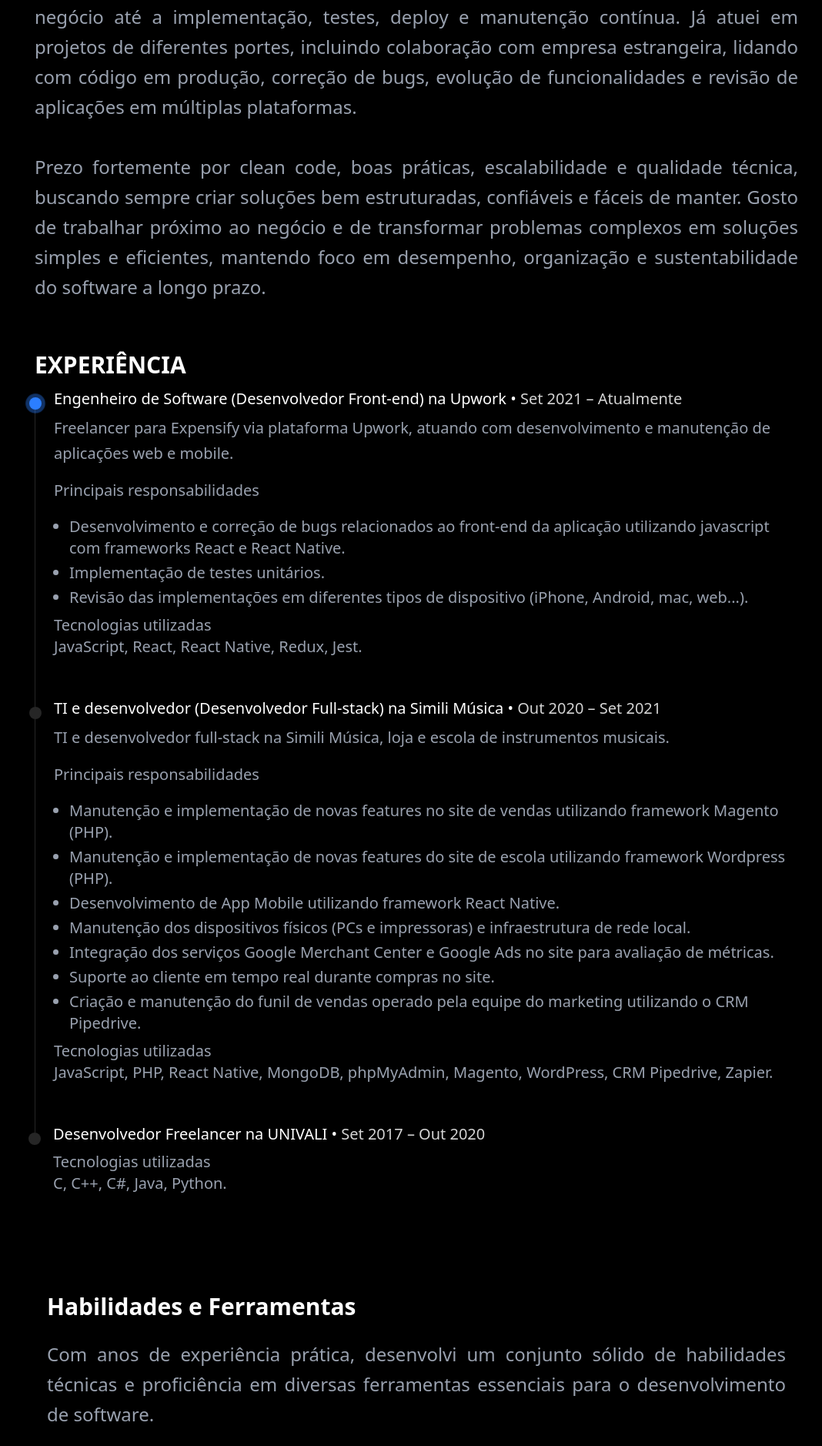
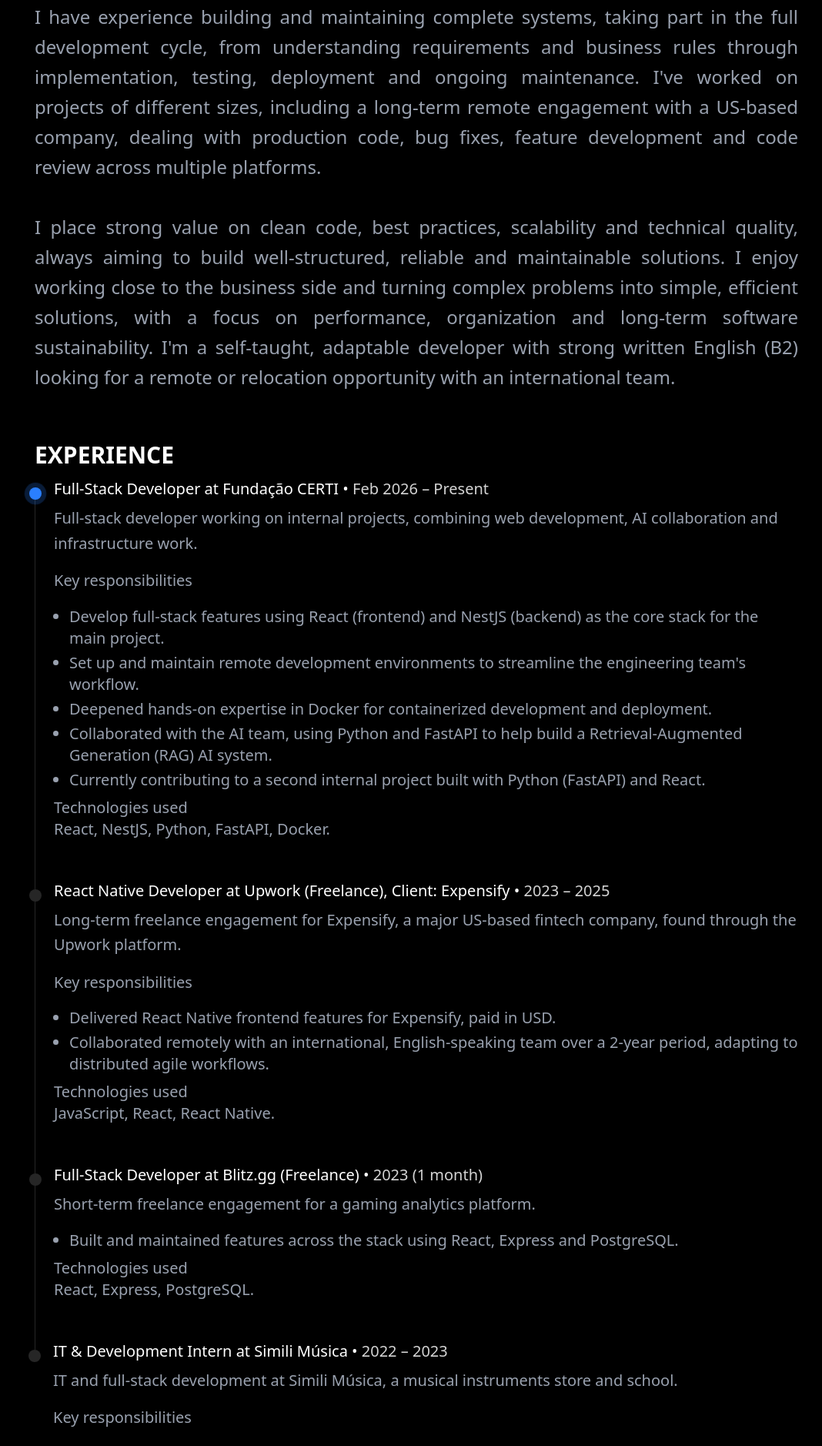
Before and after one commit to mateusbra/Portfolio, a React (Vite) app: page / in a window 1280 px wide. Shown: the part 892-2770 px from the top of the page at 77% size, without its empty margins (99-1167 px from the left). Built offline with nearby package versions, Linux system fonts and the light colour scheme.

Commit message:
feat: update title and content in App component for clarity and professionalism

```diff
--- a/index.html
+++ b/index.html
@@ -5,7 +5,7 @@
     <link rel="icon" type="image/png" href="/icone.png" />
     <link href="/src/App.css" rel="stylesheet">
     <meta name="viewport" content="width=device-width, initial-scale=1.0" />
-    <title>Matheus Braz | Engenheiro de Software</title>
+    <title>Matheus Braz | Full-Stack Developer</title>
   </head>
   <body>
     <div id="root"></div>
--- a/src/App.tsx
+++ b/src/App.tsx
@@ -13,21 +13,21 @@ export default function App() {
       </div>
       {/* Título */}
       <h1 className="text-2xl md:text-3xl font-semibold text-center">
-        Engenheiro Full-Stack
+        Full-Stack Developer
         <span className="text-[#3178C6]"> TypeScript</span>,{" "}
-        <span className="text-[#61DAFB]">React</span> e{" "}
+        <span className="text-[#61DAFB]">React</span> and{" "}
         <span className="text-[#339933]">Node.js</span>
       </h1>
 
       {/* Descrição */}
       <p className="text-3xl text-center text-gray-400 max-w-5xl ">
-        Trabalho com tecnologias como Next.js, React, Tailwind CSS, Node.js, Express e ferramentas de IA.
+        I work with technologies such as React, React Native, Next.js, Node.js, NestJS, Python/FastAPI, PostgreSQL, Docker and AI tools (RAG, MCP).
       </p>
 
       {/* Botões */}
       <div className="flex gap-4 mt-4">
         <a
-          href="https://linkedin.com/in/matheus-braz-240b52266/"
+          href="https://www.linkedin.com/in/matheus-braz-silva/"
           target="_blank"
           rel="noopener noreferrer"
           className="color-inherit flex items-center gap-2 px-6 py-3 rounded-lg bg-[#0A66C2] text-white font-medium hover:opacity-90 transition"
@@ -48,20 +48,20 @@ export default function App() {
       </div>
       <section className="mt-16 max-w-5xl px-4">
         <h2 className="text-2xl md:text-3xl font-bold text-white mb-6">
-          SOBRE MIM
+          ABOUT ME
         </h2>
         <p className=" text-2xl text-gray-400 leading-relaxed text-justify">
-          Sou desenvolvedor Full Stack com experiência sólida na stack JavaScript/TypeScript, atuo há alguns anos no desenvolvimento de aplicações web e mobile utilizadas em ambientes reais de produção. Trabalho com Node.js no back-end, utilizando Express, e no front-end com React, Next.js e Vue, além de experiência no desenvolvimento de aplicações mobile com React Native.
+          I'm a Full-Stack Developer transitioning from Junior to Mid-level, with hands-on, end-to-end experience across React, React Native, Node.js/NestJS, Python/FastAPI, PostgreSQL and Docker. My background spans IT infrastructure, mobile development (an app published on Google Play), e-commerce platforms (Magento/WordPress) and growth analytics, and more recently I've been moving into AI-driven products, including Retrieval-Augmented Generation (RAG) pipelines and MCP (Model Context Protocol) servers.
           <br /><br />
-          Tenho vivência na construção e manutenção de sistemas completos, participando de todo o ciclo de desenvolvimento, desde o entendimento de requisitos e regras de negócio até a implementação, testes, deploy e manutenção contínua. Já atuei em projetos de diferentes portes, incluindo colaboração com empresa estrangeira, lidando com código em produção, correção de bugs, evolução de funcionalidades e revisão de aplicações em múltiplas plataformas.
+          I have experience building and maintaining complete systems, taking part in the full development cycle, from understanding requirements and business rules through implementation, testing, deployment and ongoing maintenance. I've worked on projects of different sizes, including a long-term remote engagement with a US-based company, dealing with production code, bug fixes, feature development and code review across multiple platforms.
           <br /><br />
-          Prezo fortemente por clean code, boas práticas, escalabilidade e qualidade técnica, buscando sempre criar soluções bem estruturadas, confiáveis e fáceis de manter. Gosto de trabalhar próximo ao negócio e de transformar problemas complexos em soluções simples e eficientes, mantendo foco em desempenho, organização e sustentabilidade do software a longo prazo.
+          I place strong value on clean code, best practices, scalability and technical quality, always aiming to build well-structured, reliable and maintainable solutions. I enjoy working close to the business side and turning complex problems into simple, efficient solutions, with a focus on performance, organization and long-term software sustainability. I'm a self-taught, adaptable developer with strong written English (B2) looking for a remote or relocation opportunity with an international team.
         </p>
       </section>
 
       <section className="mt-16 max-w-5xl px-4 pb-16">
         <h2 className="text-2xl md:text-3xl font-bold text-white mb-6">
-          EXPERIÊNCIA
+          EXPERIENCE
         </h2>
 
 
@@ -78,25 +78,27 @@ export default function App() {
           {/* Conteúdo */}
           <div className="flex flex-col gap-2 -mt-3 text-base">
             <h3 className="text-white text-xl">
-              Engenheiro de Software (Desenvolvedor Front-end) na Upwork • <span className="text-neutral-300">Set 2021 – Atualmente</span>
+              Full-Stack Developer at Fundação CERTI • <span className="text-neutral-300">Feb 2026 – Present</span>
             </h3>
 
             <p className="text-gray-400 leading-relaxed text-xl">
-              Freelancer para Expensify via plataforma Upwork, atuando com desenvolvimento e manutenção de aplicações web e mobile.
+              Full-stack developer working on internal projects, combining web development, AI collaboration and infrastructure work.
               <br />
             </p>
             <p className="text-gray-400 leading-relaxed mt-2 text-xl">
-              Principais responsabilidades
+              Key responsibilities
             </p>
             <ul className="mt-2 list-disc space-y-1 pl-5 text-gray-400 text-xl">
-              <li>Desenvolvimento e correção de bugs relacionados ao front-end da aplicação utilizando javascript com frameworks React e React Native.</li>
-              <li>Implementação de testes unitários.</li>
-              <li>Revisão das implementações em diferentes tipos de dispositivo (iPhone, Android, mac, web...).</li>
+              <li>Develop full-stack features using React (frontend) and NestJS (backend) as the core stack for the main project.</li>
+              <li>Set up and maintain remote development environments to streamline the engineering team's workflow.</li>
+              <li>Deepened hands-on expertise in Docker for containerized development and deployment.</li>
+              <li>Collaborated with the AI team, using Python and FastAPI to help build a Retrieval-Augmented Generation (RAG) AI system.</li>
+              <li>Currently contributing to a second internal project built with Python (FastAPI) and React.</li>
             </ul>
             <span className="text-gray-400 text-xl">
-              Tecnologias utilizadas
+              Technologies used
               <br />
-              JavaScript, React, React Native, Redux, Jest.
+              React, NestJS, Python, FastAPI, Docker.
             </span>
           </div>
         </section>
@@ -114,31 +116,58 @@ export default function App() {
           {/* Conteúdo */}
           <div className="flex flex-col gap-2 -mt-3 text-base">
             <h3 className="text-white text-xl">
-              TI e desenvolvedor (Desenvolvedor Full-stack) na Simili Música • <span className="text-neutral-300">Out 2020 – Set 2021</span>
+              React Native Developer at Upwork (Freelance), Client: Expensify • <span className="text-neutral-300">2023 – 2025</span>
             </h3>
 
             <p className="text-gray-400 leading-relaxed text-xl">
-              TI e desenvolvedor full-stack na Simili Música, loja e escola de instrumentos musicais.
+              Long-term freelance engagement for Expensify, a major US-based fintech company, found through the Upwork platform.
+              <br />
             </p>
             <p className="text-gray-400 leading-relaxed mt-2 text-xl">
-              Principais responsabilidades
+              Key responsibilities
             </p>
             <ul className="mt-2 list-disc space-y-1 pl-5 text-gray-400 text-xl">
-              <li>Manutenção e implementação de novas features no site de vendas utilizando framework Magento (PHP).</li>
-              <li>Manutenção e implementação de novas features do site de escola utilizando framework Wordpress (PHP).</li>
-              <li>Desenvolvimento de App Mobile utilizando framework React Native.</li>
-              <li>Manutenção dos dispositivos físicos (PCs e impressoras) e infraestrutura de rede local.</li>
-              <li>Integração dos serviços Google Merchant Center e Google Ads no site para avaliação de métricas.</li>
-              <li>Suporte ao cliente em tempo real durante compras no site.</li>
-              <li>Criação e manutenção do funil de vendas operado pela equipe do marketing utilizando o CRM Pipedrive.</li>
+              <li>Delivered React Native frontend features for Expensify, paid in USD.</li>
+              <li>Collaborated remotely with an international, English-speaking team over a 2-year period, adapting to distributed agile workflows.</li>
             </ul>
             <span className="text-gray-400 text-xl">
-              Tecnologias utilizadas
+              Technologies used
               <br />
-              JavaScript, PHP, React Native, MongoDB, phpMyAdmin, Magento, WordPress, CRM Pipedrive, Zapier.
+              JavaScript, React, React Native.
             </span>
           </div>
         </section>
+
+        <section className="w-full flex justify-start gap-6 border-neutral-800 border-l pb-16 max-w-5xl">
+          {/* Marker */}
+          <div className="relative">
+            <div className="w-4 h-4 rounded-full absolute -left-2 outline-neutral-900">
+              <div className="w-4 h-4 rounded-full -z-10 bg-neutral-800">
+
+              </div>
+            </div>
+          </div>
+
+          {/* Conteúdo */}
+          <div className="flex flex-col gap-2 -mt-3 text-base">
+            <h3 className="text-white text-xl">
+              Full-Stack Developer at Blitz.gg (Freelance) • <span className="text-neutral-300">2023 (1 month)</span>
+            </h3>
+
+            <p className="text-gray-400 leading-relaxed text-xl">
+              Short-term freelance engagement for a gaming analytics platform.
+            </p>
+            <ul className="mt-2 list-disc space-y-1 pl-5 text-gray-400 text-xl">
+              <li>Built and maintained features across the stack using React, Express and PostgreSQL.</li>
+            </ul>
+            <span className="text-gray-400 text-xl">
+              Technologies used
+              <br />
+              React, Express, PostgreSQL.
+            </span>
+          </div>
+        </section>
+
         <section className="w-full flex justify-start gap-6  pb-16 max-w-5xl">
           {/* Marker */}
           <div className="relative">
@@ -152,24 +181,37 @@ export default function App() {
           {/* Conteúdo */}
           <div className="flex flex-col gap-2 -mt-3 text-base">
             <h3 className="text-white text-xl">
-              Desenvolvedor Freelancer na UNIVALI • <span className="text-neutral-300">Set 2017 – Out 2020</span>
+              IT & Development Intern at Simili Música • <span className="text-neutral-300">2022 – 2023</span>
             </h3>
+
+            <p className="text-gray-400 leading-relaxed text-xl">
+              IT and full-stack development at Simili Música, a musical instruments store and school.
+            </p>
+            <p className="text-gray-400 leading-relaxed mt-2 text-xl">
+              Key responsibilities
+            </p>
+            <ul className="mt-2 list-disc space-y-1 pl-5 text-gray-400 text-xl">
+              <li>Managed company IT infrastructure: computers, local network, and general technical support.</li>
+              <li>Designed, developed and published a React Native mobile app to the Google Play Store.</li>
+              <li>Maintained and updated the company's e-commerce site (Magento/PHP) and a WordPress site.</li>
+              <li>Built sales funnels and managed tracking/reporting via Google Analytics and Google Merchant Center.</li>
+            </ul>
             <span className="text-gray-400 text-xl">
-              Tecnologias utilizadas
+              Technologies used
               <br />
-              C, C++, C#, Java, Python.
+              JavaScript, React Native, PHP, Magento, WordPress, Google Analytics, Google Merchant Center.
             </span>
           </div>
         </section>
         <section className="mt-16 max-w-5xl px-4">
           <h2 className="text-2xl md:text-3xl font-bold text-white mb-6">
-            Habilidades e Ferramentas
+            Skills & Tools
           </h2>
           <p className=" text-2xl text-gray-400 leading-relaxed text-justify">
-            Com anos de experiência prática, desenvolvi um conjunto sólido de habilidades técnicas e proficiência em diversas ferramentas essenciais para o desenvolvimento de software.
+            Through hands-on experience, I've built a solid set of technical skills and proficiency across the tools essential to modern full-stack and AI-driven software development.
           </p>
           <h3 className="mt-10 text-xl font-bold text-white mb-6">
-            Habilidades Principais
+            Core Skills
           </h3>
           <div className="flex flex-row flex-wrap gap-4 text-white text-sm">
             <div className="bg-neutral-700 rounded-sm px-2 py-1">
@@ -185,10 +227,10 @@ export default function App() {
               <span>NEXT.JS</span>
             </div>
             <div className="bg-neutral-700 rounded-sm px-2 py-1">
-              <span>VUE.JS</span>
+              <span>NODE.JS</span>
             </div>
             <div className="bg-neutral-700 rounded-sm px-2 py-1">
-              <span>NODE.JS</span>
+              <span>PYTHON</span>
             </div>
           </div>
           <h3 className="mt-10 text-xl font-bold text-white mb-6">
@@ -196,47 +238,72 @@ export default function App() {
           </h3>
           <div className="flex flex-row flex-wrap gap-4 text-white text-sm">
             <div className="bg-neutral-700 rounded-sm px-2 py-1">
-              <span className="p-2">EXPRESS</span>
+              <span className="p-2">NESTJS</span>
+            </div>
+            <div className="bg-neutral-700 rounded-sm px-2 py-1">
+              <span>EXPRESS</span>
+            </div>
+            <div className="bg-neutral-700 rounded-sm px-2 py-1">
+              <span>FASTAPI</span>
             </div>
             <div className="bg-neutral-700 rounded-sm px-2 py-1">
               <span>REST APIS</span>
             </div>
             <div className="bg-neutral-700 rounded-sm px-2 py-1">
-              <span>INTEGRAÇÃO COM APIS</span>
-            </div>
-            <div className="bg-neutral-700 rounded-sm px-2 py-1">
-              <span>AUTENTICAÇÃO (JWT)</span>
-            </div>
-            <div className="bg-neutral-700 rounded-sm px-2 py-1">
-              <span>DESIGN DDD</span>
-            </div>
-            <div className="bg-neutral-700 rounded-sm px-2 py-1">
-              <span>PRISMA ORM</span>
+              <span>JWT AUTHENTICATION</span>
             </div>
           </div>
           <h3 className="mt-10 text-xl font-bold text-white mb-6">
-            Banco de dados
+            Database
           </h3>
           <div className="flex flex-row flex-wrap gap-4 text-white text-sm">
             <div className="bg-neutral-700 rounded-sm px-2 py-1">
-              <span className="p-2">MYSQL</span>
+              <span className="p-2">POSTGRESQL</span>
+            </div>
+            <div className="bg-neutral-700 rounded-sm px-2 py-1">
+              <span>DYNAMODB</span>
             </div>
             <div className="bg-neutral-700 rounded-sm px-2 py-1">
               <span>MONGODB</span>
             </div>
             <div className="bg-neutral-700 rounded-sm px-2 py-1">
-              <span>POSTGRESQL</span>
-            </div>
-            <div className="bg-neutral-700 rounded-sm px-2 py-1">
-              <span>OTIMIZAÇÃO DE QUERYS</span>
+              <span>QUERY OPTIMIZATION</span>
             </div>
           </div>
           <h3 className="mt-10 text-xl font-bold text-white mb-6">
-            DevOps e Infraestrutura
+            AI
           </h3>
           <div className="flex flex-row flex-wrap gap-4 text-white text-sm">
             <div className="bg-neutral-700 rounded-sm px-2 py-1">
-              <span className="p-2">GIT</span>
+              <span className="p-2">RETRIEVAL-AUGMENTED GENERATION (RAG)</span>
+            </div>
+            <div className="bg-neutral-700 rounded-sm px-2 py-1">
+              <span>MCP (MODEL CONTEXT PROTOCOL) SERVERS</span>
+            </div>
+            <div className="bg-neutral-700 rounded-sm px-2 py-1">
+              <span>LLM INTEGRATION</span>
+            </div>
+          </div>
+          <h3 className="mt-10 text-xl font-bold text-white mb-6">
+            CMS / E-commerce
+          </h3>
+          <div className="flex flex-row flex-wrap gap-4 text-white text-sm">
+            <div className="bg-neutral-700 rounded-sm px-2 py-1">
+              <span className="p-2">MAGENTO (PHP)</span>
+            </div>
+            <div className="bg-neutral-700 rounded-sm px-2 py-1">
+              <span>WORDPRESS</span>
+            </div>
+          </div>
+          <h3 className="mt-10 text-xl font-bold text-white mb-6">
+            DevOps & Infrastructure
+          </h3>
+          <div className="flex flex-row flex-wrap gap-4 text-white text-sm">
+            <div className="bg-neutral-700 rounded-sm px-2 py-1">
+              <span className="p-2">DOCKER</span>
+            </div>
+            <div className="bg-neutral-700 rounded-sm px-2 py-1">
+              <span>GIT</span>
             </div>
             <div className="bg-neutral-700 rounded-sm px-2 py-1">
               <span>CI/CD (GITHUB ACTIONS)</span>
@@ -245,30 +312,44 @@ export default function App() {
               <span>LINUX</span>
             </div>
             <div className="bg-neutral-700 rounded-sm px-2 py-1">
-              <span>ESLINT</span>
+              <span>REMOTE DEV ENVIRONMENT SETUP</span>
             </div>
           </div>
           <h3 className="mt-10 text-xl font-bold text-white mb-6">
-            Práticas de engenharia
+            Marketing & Analytics
           </h3>
           <div className="flex flex-row flex-wrap gap-4 text-white text-sm">
             <div className="bg-neutral-700 rounded-sm px-2 py-1">
-              <span className="p-2">CÓDIGO LIMPO</span>
+              <span className="p-2">GOOGLE ANALYTICS</span>
             </div>
             <div className="bg-neutral-700 rounded-sm px-2 py-1">
-              <span>CONTRATOS DE API</span>
+              <span>GOOGLE MERCHANT CENTER</span>
+            </div>
+            <div className="bg-neutral-700 rounded-sm px-2 py-1">
+              <span>SALES FUNNEL DESIGN</span>
+            </div>
+          </div>
+          <h3 className="mt-10 text-xl font-bold text-white mb-6">
+            Engineering Practices
+          </h3>
+          <div className="flex flex-row flex-wrap gap-4 text-white text-sm">
+            <div className="bg-neutral-700 rounded-sm px-2 py-1">
+              <span className="p-2">CLEAN CODE</span>
+            </div>
+            <div className="bg-neutral-700 rounded-sm px-2 py-1">
+              <span>API CONTRACTS</span>
             </div>
             <div className="bg-neutral-700 rounded-sm px-2 py-1">
               <span>DEBUGGING</span>
             </div>
             <div className="bg-neutral-700 rounded-sm px-2 py-1">
-              <span>REFATORAMENTO DE CÓDIGO</span>
+              <span>CODE REFACTORING</span>
             </div>
             <div className="bg-neutral-700 rounded-sm px-2 py-1">
-              <span>METODOLOGIA ÁGIL (SCRUM)</span>
+              <span>AGILE METHODOLOGY (SCRUM)</span>
             </div>
             <div className="bg-neutral-700 rounded-sm px-2 py-1">
-              <span>TESTES UNITÁRIOS E INTEGRAÇÃO</span>
+              <span>UNIT & INTEGRATION TESTING</span>
             </div>
           </div>
         </section>
```
Also changed, not shown: 1 other file (tests, documents, lock files or other folders).
